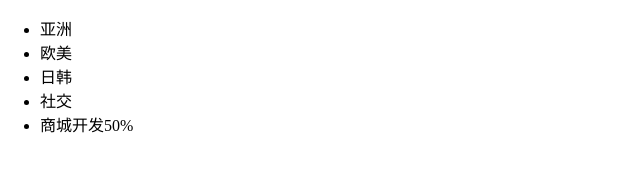
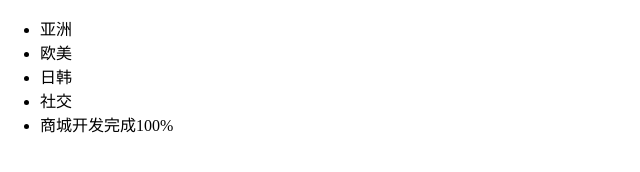
Before and after one commit to git-yzj/gdHot, a plain HTML site: page index.html in a window 1280 px wide. Shown: the full height of the page, 0-640 px from the left. Drawn offline with Linux system fonts and the light colour scheme.

Commit message:
第六次提交-商城功能开发完成

```diff
--- a/index.html
+++ b/index.html
@@ -15,7 +15,7 @@
     <li>欧美</li>
     <li>日韩</li>
     <li>社交</li>
-    <li>商城开发50%</li>
+    <li>商城开发完成100%</li>
 </ul>
 </body>
 </html>
```
